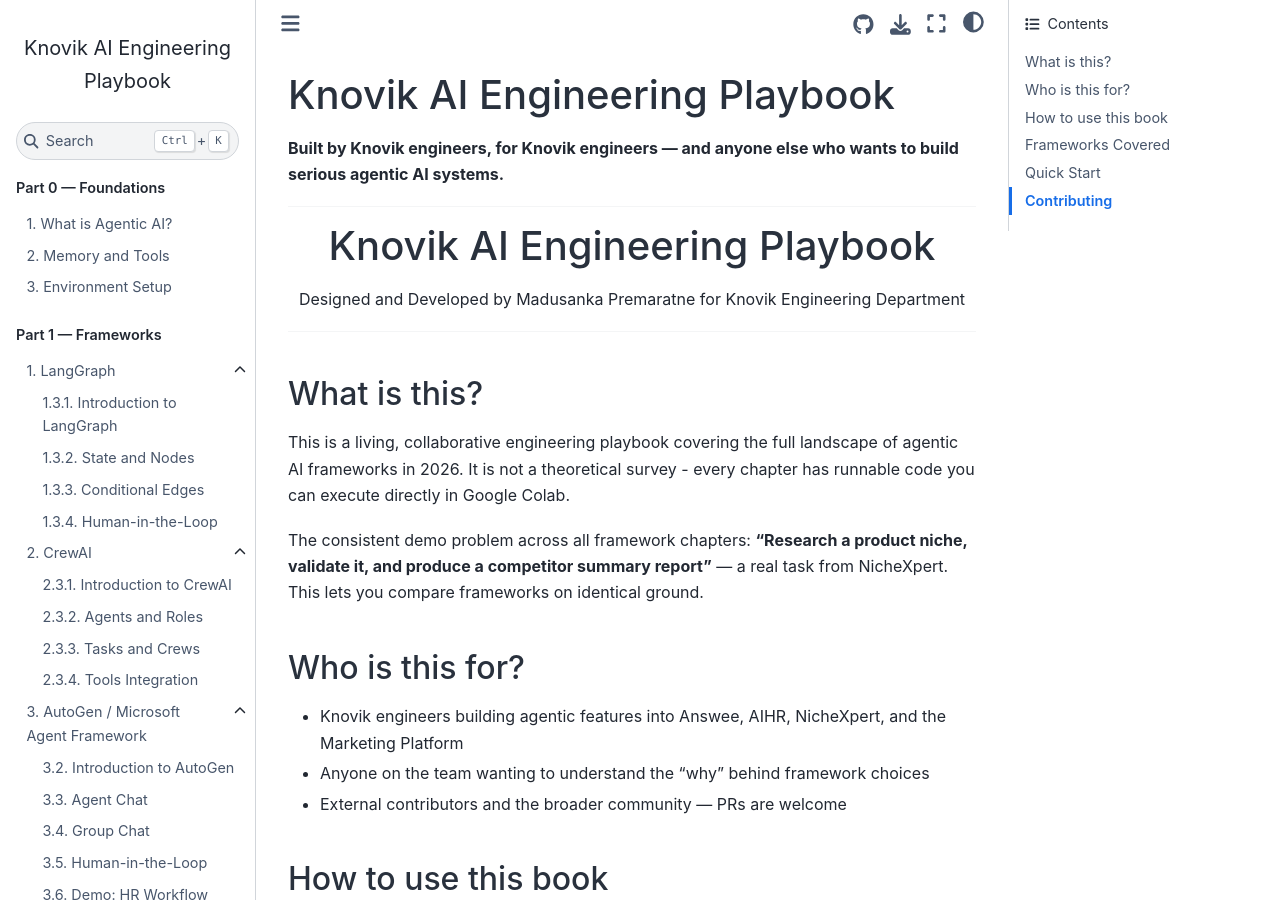
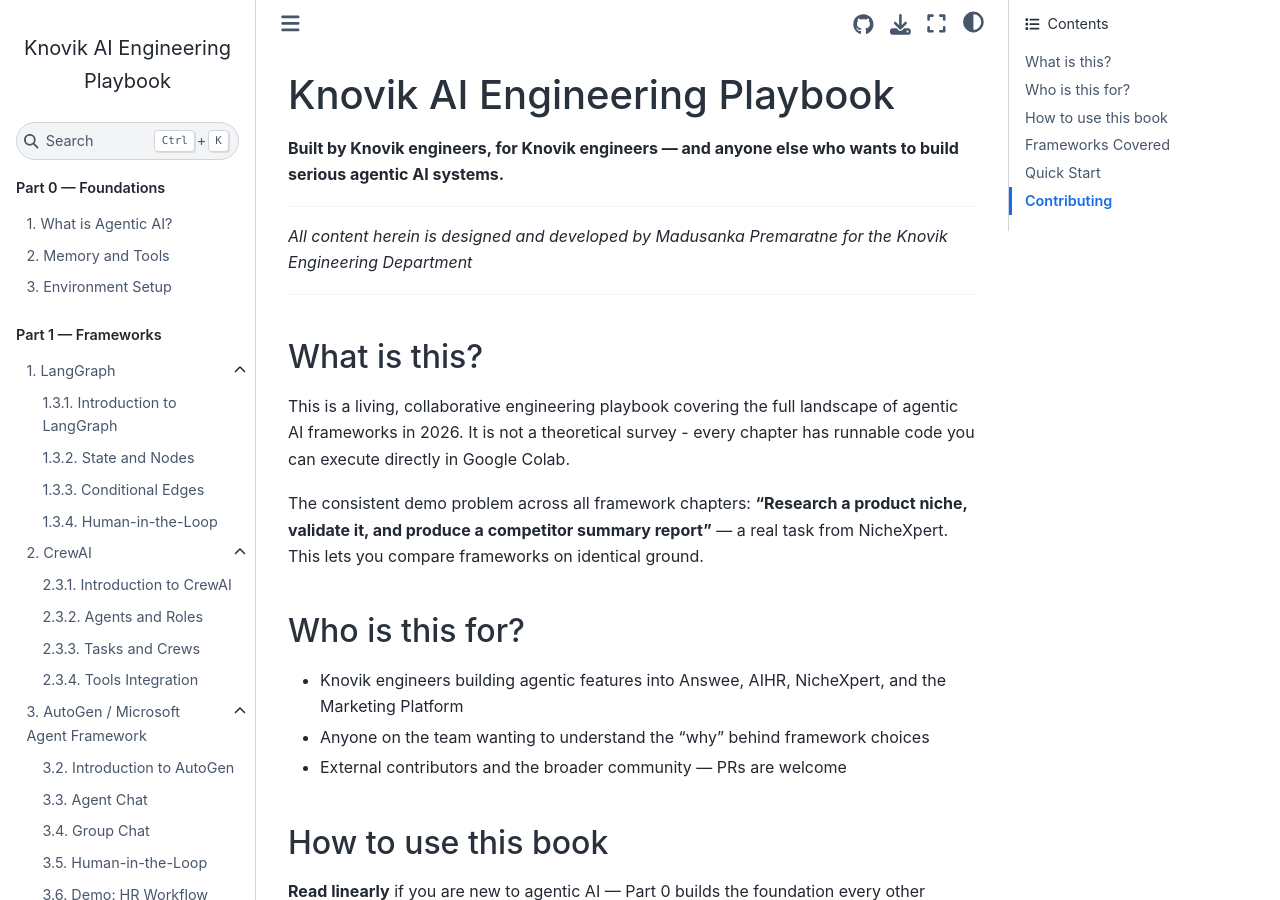
Before and after one commit to KnovikLLC/knovik-agentic-ai-playbook, a Jupyter Book: the page built from notebooks/00_foundations/index.md, in a window 1280 px wide and 900 px high. Built offline with Jupyter Book 1.0.4 settings and Sphinx 7.4.7 and the Sphinx Book theme 1.1.4, drawn with Linux system fonts in a browser that asks for light colours; pages that are not in the unit, such as notebooks, are missing from menus.

Commit message:
Update header formatting in index.md

```diff
--- a/notebooks/00_foundations/index.md
+++ b/notebooks/00_foundations/index.md
@@ -4,8 +4,7 @@
 
 ---
 
-<h1 align="center">Knovik AI Engineering Playbook</h1>
-<p align="center">Designed and Developed by Madusanka Premaratne for Knovik Engineering Department</p>
+*All content herein is designed and developed by Madusanka Premaratne for the Knovik Engineering Department*
 
 ---
 
```
